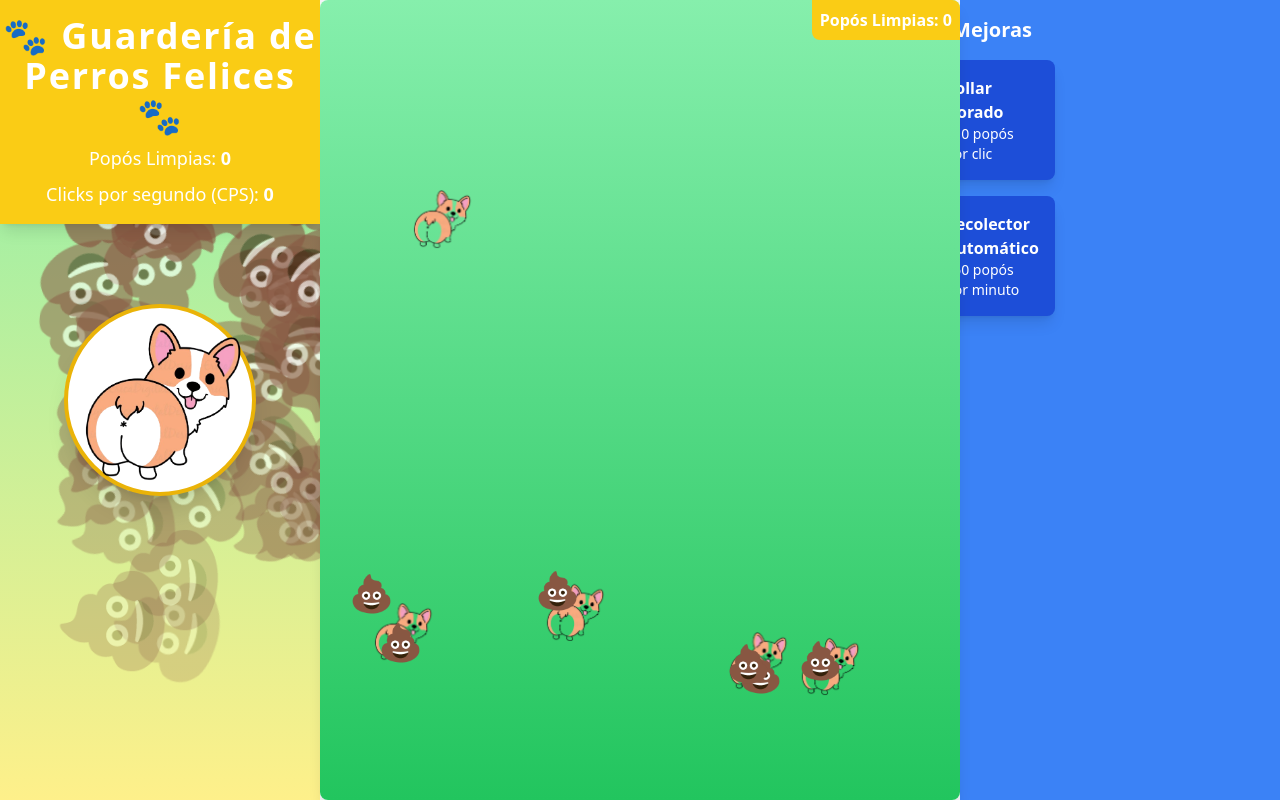
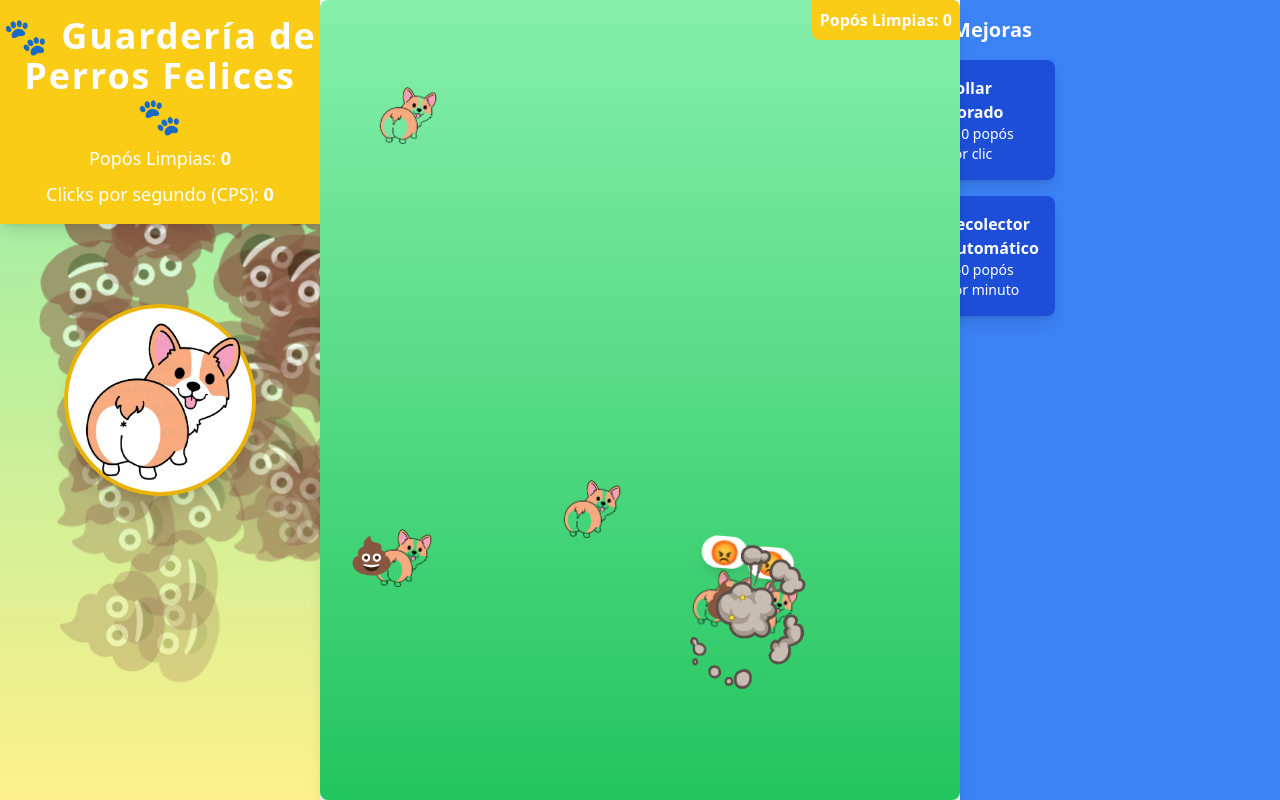
Before and after one commit to MADGRISMAD/popo, a Vue app: page / in a window 1280 px wide. Built offline with nearby package versions, Linux system fonts and the light colour scheme.

Commit message:
Añadir lógica para detectar peleas entre perros y mejorar la animación de movimiento. Se implementan estados para las peleas y se ajusta la recolección de popós.

```diff
--- a/src/views/HomeView.vue
+++ b/src/views/HomeView.vue
@@ -1,81 +1,3 @@
-<script setup lang="ts">
-import { reactive, onMounted } from 'vue';
-
-// Variables de estado para el parque
-const parkState = reactive({
-  dogs: [] as { id: number; x: number; y: number }[],
-  poop: [] as { id: number; x: number; y: number }[],
-  poopCollected: 0,
-});
-
-// Identificadores únicos para perritos y popós
-let dogId = 0;
-let poopId = 0;
-
-// Generar posiciones aleatorias para los perritos y la popó dentro del contenedor
-const generateRandomPosition = (width: number, height: number) => {
-  const x = Math.random() * (width - 100); // Posición horizontal aleatoria
-  const y = Math.random() * (height - 100); // Posición vertical aleatoria
-  return { x, y };
-};
-
-// Añadir perritos al parque
-const addDog = (width: number, height: number) => {
-  const { x, y } = generateRandomPosition(width, height);
-  parkState.dogs.push({ id: dogId++, x, y });
-};
-
-// Añadir popó al parque
-const addPoop = (dogX: number, dogY: number) => {
-  const newPoop = { id: poopId++, x: dogX + Math.random() * 50 - 25, y: dogY + Math.random() * 50 - 25 };
-  parkState.poop.push(newPoop);
-
-  // Remover popó después de cierto tiempo
-  setTimeout(() => {
-    parkState.poop = parkState.poop.filter(poop => poop.id !== newPoop.id);
-  }, 5000);
-};
-
-// Hacer que los perritos paseen y dejen popó
-const moveDogs = (width: number, height: number) => {
-  parkState.dogs.forEach(dog => {
-    dog.x += Math.random() * 40 - 20; // Movimiento horizontal aleatorio
-    dog.y += Math.random() * 40 - 20; // Movimiento vertical aleatorio
-
-    // Asegurar que los perros no salgan del parque
-    dog.x = Math.max(50, Math.min(width - 150, dog.x));
-    dog.y = Math.max(50, Math.min(height - 150, dog.y));
-
-    // Dejar popó ocasionalmente
-    if (Math.random() < 0.2) {
-      addPoop(dog.x, dog.y);
-    }
-  });
-};
-
-// Incrementar el contador al recoger popó
-const collectPoop = (poopId: number) => {
-  parkState.poopCollected++;
-  parkState.poop = parkState.poop.filter(poop => poop.id !== poopId);
-};
-
-// Inicializar perritos y movimiento
-onMounted(() => {
-  const parkWidth = window.innerWidth - 320 * 2; // Espacio restante entre los sidebars
-  const parkHeight = window.innerHeight;
-
-  // Añadir algunos perritos iniciales
-  for (let i = 0; i < 5; i++) {
-    addDog(parkWidth, parkHeight);
-  }
-
-  // Mover a los perritos periódicamente
-  setInterval(() => {
-    moveDogs(parkWidth, parkHeight);
-  }, 1000);
-});
-</script>
-
 <template>
   <div class="relative bg-green-200 h-full rounded-lg shadow-lg overflow-hidden">
     <h1 class="text-2xl font-bold text-center mb-6">Vista del Parque</h1>
@@ -90,14 +12,26 @@ onMounted(() => {
     <div
       v-for="dog in parkState.dogs"
       :key="dog.id"
-      class="absolute w-16 h-16"
-      :style="{ left: dog.x + 'px', top: dog.y + 'px' }"
+      class="absolute w-16 h-16 transition-all duration-1000 ease-in-out"
+      :class="{ 'animate-shake-rotate': dog.isFighting }"
+      :style="{
+        left: dog.x + 'px',
+        top: dog.y + 'px',
+        transform: dog.direction === 'left' ? 'scaleX(-1)' : 'scaleX(1)'
+      }"
     >
       <img
         src="../assets/dog.png"
         alt="Perro paseando"
         class="w-full h-full object-contain"
       />
+      <!-- Emoji sobre los perros -->
+      <div
+        v-if="dog.isFighting || dog.isCrying"
+        class="absolute top-[-30px] left-[50%] transform -translate-x-[50%] bg-white text-2xl rounded-full shadow-lg px-2"
+      >
+        {{ dog.isFighting ? "😡" : "😭" }}
+      </div>
     </div>
 
     <!-- Popó -->
@@ -111,6 +45,25 @@ onMounted(() => {
       💩
     </div>
 
+    <!-- Peleas -->
+    <div
+      v-for="fight in parkState.fights"
+      :key="fight.id"
+      class="absolute"
+      :style="{
+        left: (fight.x - fight.width / 2 - 20) + 'px',
+        top: (fight.y - fight.height / 2 - 20) + 'px',
+        width: (fight.width * 2) + 'px',
+        height: (fight.height * 2) + 'px'
+      }"
+    >
+      <img
+        src="../assets/pelea.webp"
+        alt="Pelea de perros"
+        class="w-full h-full object-contain"
+      />
+    </div>
+
     <!-- Contador de popó -->
     <div class="absolute top-0 right-0 bg-yellow-400 text-white font-bold p-2 rounded-bl-lg">
       Popós Limpias: {{ parkState.poopCollected }}
@@ -118,18 +71,153 @@ onMounted(() => {
   </div>
 </template>
 
+<script setup lang="ts">
+import { reactive, onMounted } from 'vue';
+
+// Variables de estado para el parque
+const parkState = reactive({
+  dogs: [] as { id: number; x: number; y: number; direction: 'left' | 'right'; isFighting: boolean; isCrying: boolean }[],
+  poop: [] as { id: number; x: number; y: number }[],
+  fights: [] as {
+    id: number;
+    x: number;
+    y: number;
+    width: number;
+    height: number;
+    dog1Id: number;
+    dog2Id: number;
+  }[],
+  poopCollected: 0,
+});
+
+// Identificadores únicos para perritos, popós y peleas
+let dogId = 0;
+let poopId = 0;
+let fightId = 0;
+
+// Generar posiciones aleatorias para los perritos y la popó dentro del contenedor
+const generateRandomPosition = (width: number, height: number) => {
+  const x = Math.random() * (width - 100);
+  const y = Math.random() * (height - 100);
+  return { x, y };
+};
+
+// Añadir perritos al parque
+const addDog = (width: number, height: number) => {
+  const { x, y } = generateRandomPosition(width, height);
+  parkState.dogs.push({ id: dogId++, x, y, direction: 'right', isFighting: false, isCrying: false });
+};
+
+// Añadir popó al parque
+const addPoop = (dogX: number, dogY: number) => {
+  const newPoop = { id: poopId++, x: dogX + Math.random() * 50 - 25, y: dogY + Math.random() * 50 - 25 };
+  parkState.poop.push(newPoop);
+
+  // Remover popó después de cierto tiempo
+  setTimeout(() => {
+    parkState.poop = parkState.poop.filter(poop => poop.id !== newPoop.id);
+  }, 5000);
+};
+
+// Detectar peleas entre perros
+const detectFights = () => {
+  for (let i = 0; i < parkState.dogs.length; i++) {
+    for (let j = i + 1; j < parkState.dogs.length; j++) {
+      const dog1 = parkState.dogs[i];
+      const dog2 = parkState.dogs[j];
+
+      // Calcular la distancia entre los perros
+      const distance = Math.sqrt(
+        Math.pow(dog1.x - dog2.x, 2) + Math.pow(dog1.y - dog2.y, 2)
+      );
+
+      // Si están muy cerca, registrar una pelea
+      if (distance < 60 && !dog1.isFighting && !dog2.isFighting) {
+        const x = (dog1.x + dog2.x) / 2;
+        const y = (dog1.y + dog2.y) / 2;
+
+        parkState.fights.push({
+          id: fightId++,
+          x,
+          y,
+          width: 100,
+          height: 100,
+          dog1Id: dog1.id,
+          dog2Id: dog2.id,
+        });
+
+        // Marcar perros como peleando
+        dog1.isFighting = true;
+        dog2.isFighting = true;
+
+        // Terminar pelea después de 5 segundos
+        setTimeout(() => {
+          dog1.isFighting = false;
+          dog2.isFighting = false;
+        }, 5000);
+
+        // Remover la pelea después de 5 segundos
+        setTimeout(() => {
+          parkState.fights = parkState.fights.filter(fight => fight.id !== fightId - 1);
+        }, 5000);
+      }
+    }
+  }
+};
+
+// Mover perros y dejar popó
+const moveDogs = (width: number, height: number) => {
+  parkState.dogs.forEach(dog => {
+    if (!dog.isFighting) {
+      const oldX = dog.x;
+
+      dog.x += Math.random() * 300 - 150;
+      dog.y += Math.random() * 300 - 150;
+
+      dog.x = Math.max(50, Math.min(width - 150, dog.x));
+      dog.y = Math.max(50, Math.min(height - 150, dog.y));
+
+      dog.direction = dog.x < oldX ? 'left' : 'right';
+
+      if (Math.random() < 0.2) {
+        addPoop(dog.x, dog.y);
+      }
+    }
+  });
+
+  detectFights();
+};
+
+// Inicializar
+onMounted(() => {
+  const parkWidth = window.innerWidth - 320 * 2;
+  const parkHeight = window.innerHeight;
+
+  for (let i = 0; i < 5; i++) {
+    addDog(parkWidth, parkHeight);
+  }
+
+  setInterval(() => {
+    moveDogs(parkWidth, parkHeight);
+  }, 2000);
+});
+</script>
+
 <style scoped>
-/* Animación para el movimiento de los perros */
-@keyframes dog-move {
+/* Animación de sacudida con rotación */
+@keyframes shake-rotate {
   0%, 100% {
-    transform: translateX(0);
+    transform: translate(0, 0) rotate(0);
   }
-  50% {
-    transform: translateX(10px);
+  25% {
+    transform: translate(-5px, 0) rotate(-5deg);
+  }
+  75% {
+    transform: translate(5px, 0) rotate(5deg);
   }
 }
 
-img {
-  animation: dog-move 1s ease-in-out infinite;
+.animate-shake-rotate {
+  animation: shake-rotate 0.3s infinite;
 }
 </style>
```
Also changed, not shown: src/assets/park.png (added), src/assets/pelea.webp (added).
